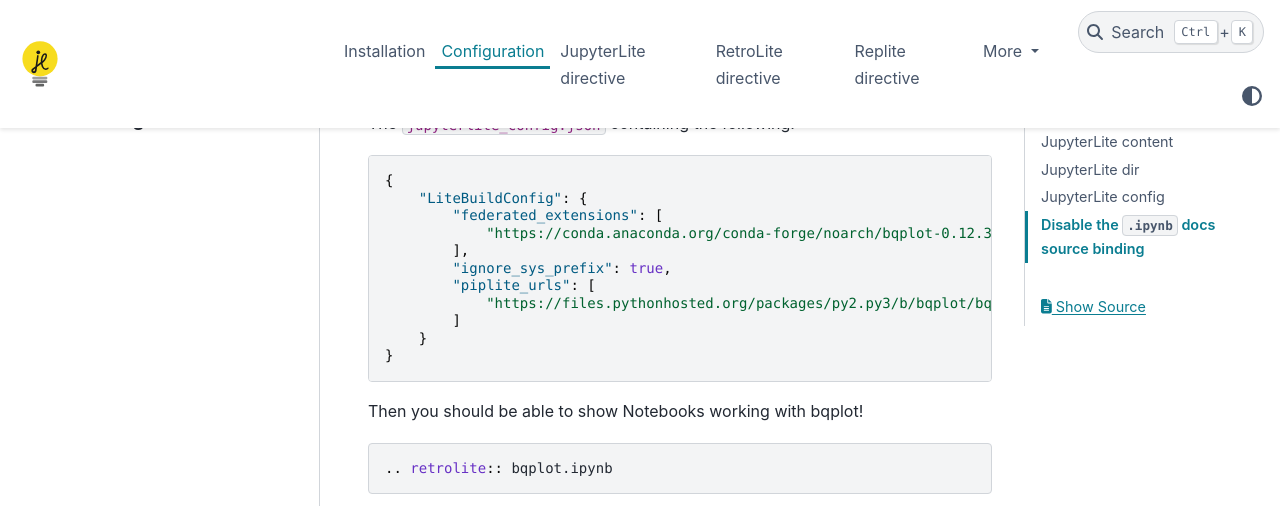
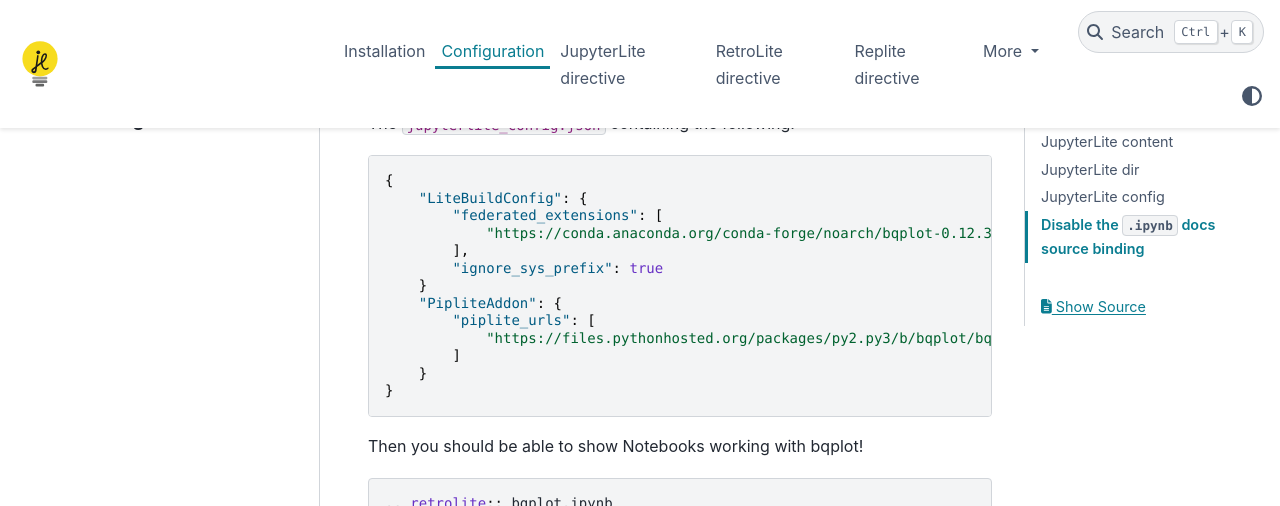
Before and after one commit to jupyterlite/jupyterlite-sphinx, a Sphinx documentation site: the page built from docs/configuration.rst, in a window 1280 px wide and 900 px high, scrolled down 1198 px, cut to the strip 0-506 px from the top of the window. Built offline with Sphinx 7.4.7 and the PyData theme 0.15.4, drawn with Linux system fonts in a browser that asks for light colours.

Commit message:
Update the `piplite_urls` configuration

```diff
--- a/docs/configuration.rst
+++ b/docs/configuration.rst
@@ -48,7 +48,9 @@
             "federated_extensions": [
                 "https://conda.anaconda.org/conda-forge/noarch/bqplot-0.12.33-pyhd8ed1ab_0.tar.bz2",
             ],
-            "ignore_sys_prefix": true,
+            "ignore_sys_prefix": true
+        }
+        "PipliteAddon": {
             "piplite_urls": [
                 "https://files.pythonhosted.org/packages/py2.py3/b/bqplot/bqplot-0.12.33-py2.py3-none-any.whl",
             ]
--- a/docs/jupyter_lite_config.json
+++ b/docs/jupyter_lite_config.json
@@ -18,7 +18,9 @@
         "https://conda.anaconda.org/conda-forge/noarch/theme-darcula-3.1.1-pyh3684270_0.tar.bz2",
         "https://github.com/jupyterlite/p5-kernel/releases/download/v0.1.0a12/jupyterlite_p5_kernel-0.1.0a12-py3-none-any.whl"
       ],
-      "ignore_sys_prefix": true,
+      "ignore_sys_prefix": true
+    },
+    "PipliteAddon": {
       "piplite_urls": [
         "https://files.pythonhosted.org/packages/py2.py3/a/asttokens/asttokens-2.0.5-py2.py3-none-any.whl",
         "https://files.pythonhosted.org/packages/py2.py3/b/backcall/backcall-0.2.0-py2.py3-none-any.whl",
```
